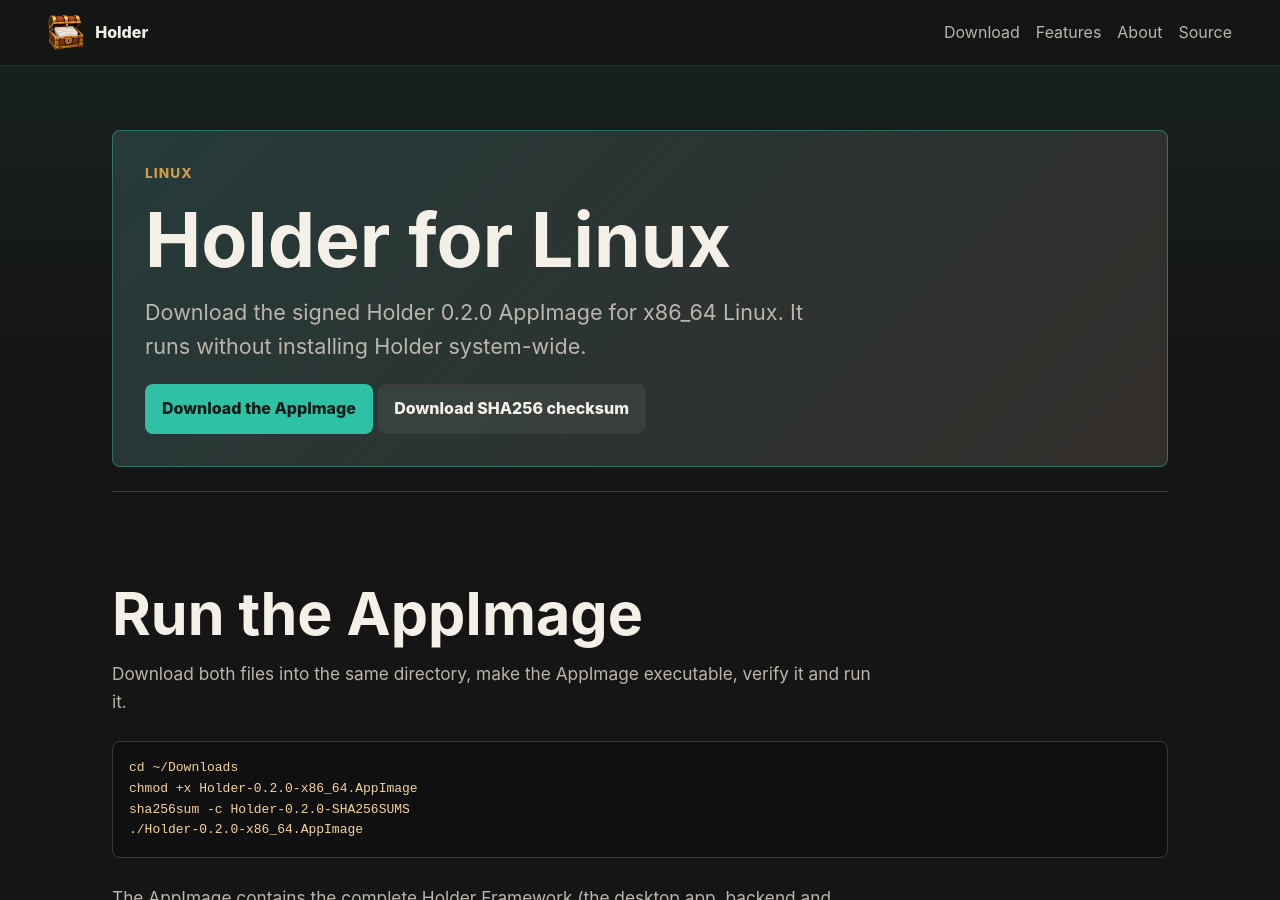
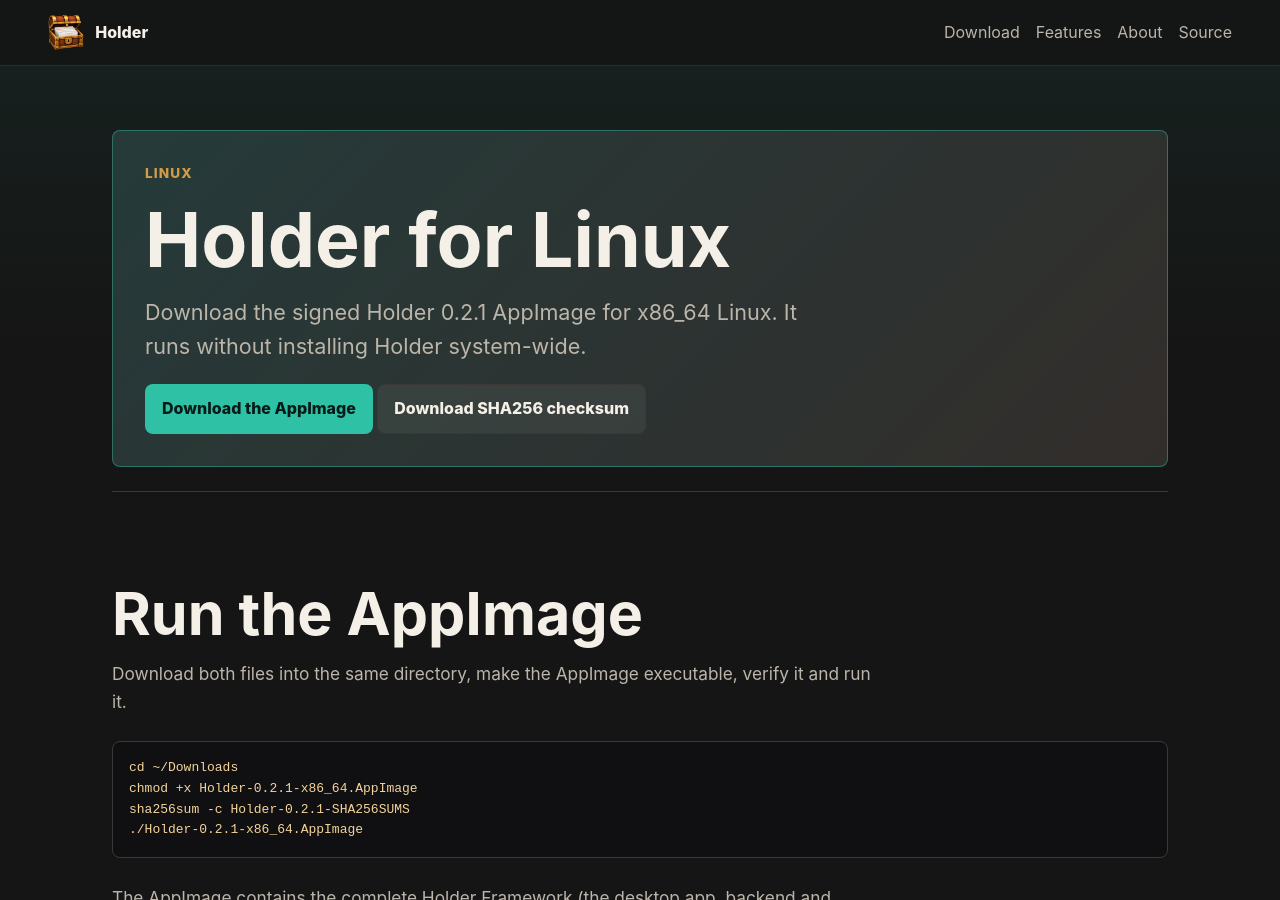
Before and after one commit to HolderTeam/holder-website, a Jekyll site: the page built from linux.md, in a window 1280 px wide and 900 px high. Built offline with Jekyll 4.4.1, drawn with Linux system fonts in a browser that asks for light colours.

Commit message:
Publish Holder 0.2.1 download links

```diff
--- a/linux.md
+++ b/linux.md
@@ -8,7 +8,7 @@ permalink: /linux/
   <p class="eyebrow">Linux</p>
   <h1>Holder for Linux</h1>
   <p class="lead">
-    Download the signed Holder 0.2.0 AppImage for x86_64 Linux. It runs without installing Holder system-wide.
+    Download the signed Holder 0.2.1 AppImage for x86_64 Linux. It runs without installing Holder system-wide.
   </p>
   <div class="actions">
     <a class="button primary" data-download-asset="linux" href="{{ site.data.downloads.platforms.linux.url }}">Download the AppImage</a>
@@ -22,9 +22,9 @@ permalink: /linux/
     <p>Download both files into the same directory, make the AppImage executable, verify it and run it.</p>
   </div>
   <pre><code>cd ~/Downloads
-chmod +x Holder-0.2.0-x86_64.AppImage
-sha256sum -c Holder-0.2.0-SHA256SUMS
-./Holder-0.2.0-x86_64.AppImage</code></pre>
+chmod +x Holder-0.2.1-x86_64.AppImage
+sha256sum -c Holder-0.2.1-SHA256SUMS
+./Holder-0.2.1-x86_64.AppImage</code></pre>
   <div class="section-head following-copy">
     <p>
       The AppImage contains the complete Holder Framework (the desktop app, backend and command line tool).
```
Also changed, not shown: _data/downloads.yml (+16 -16 lines), index.md (+5 -5 lines), scripts/test-downloads.js (+5 -5 lines), ubuntu.md (+1 -1 lines), version.json (+4 -4 lines), 1 other file.
